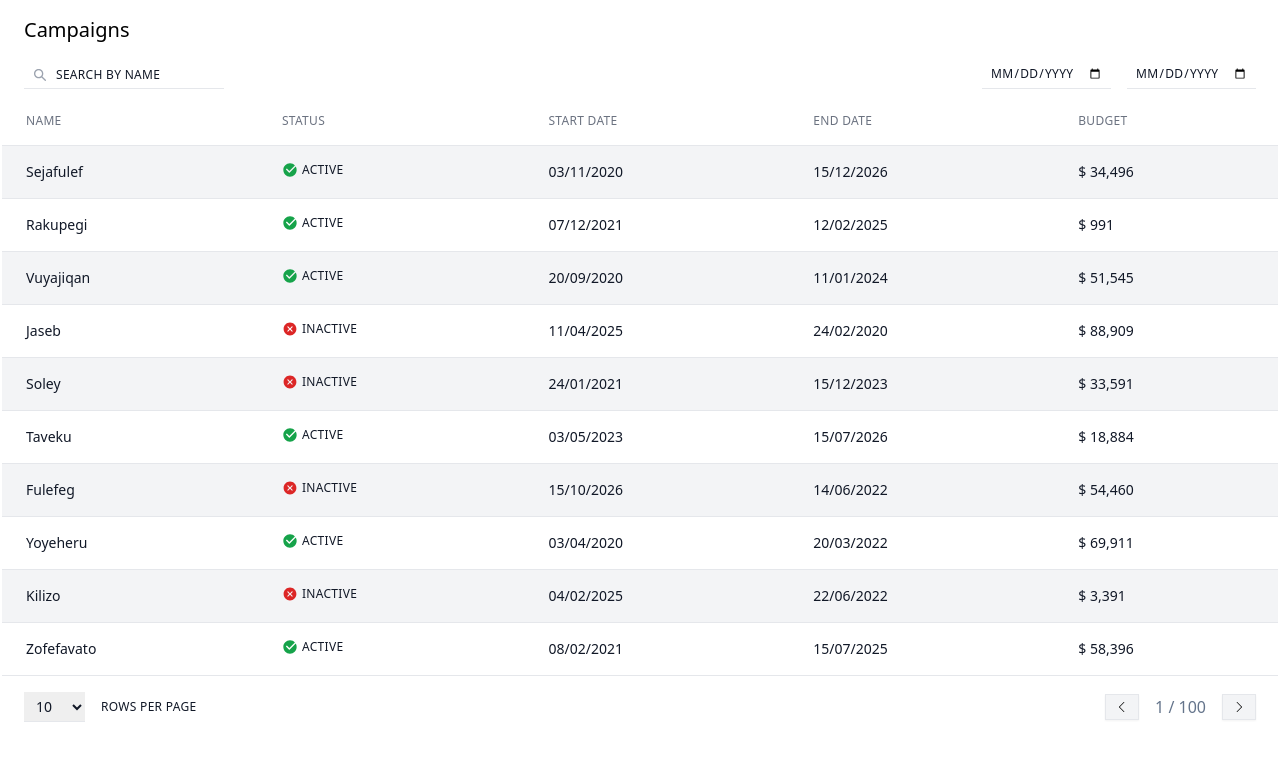
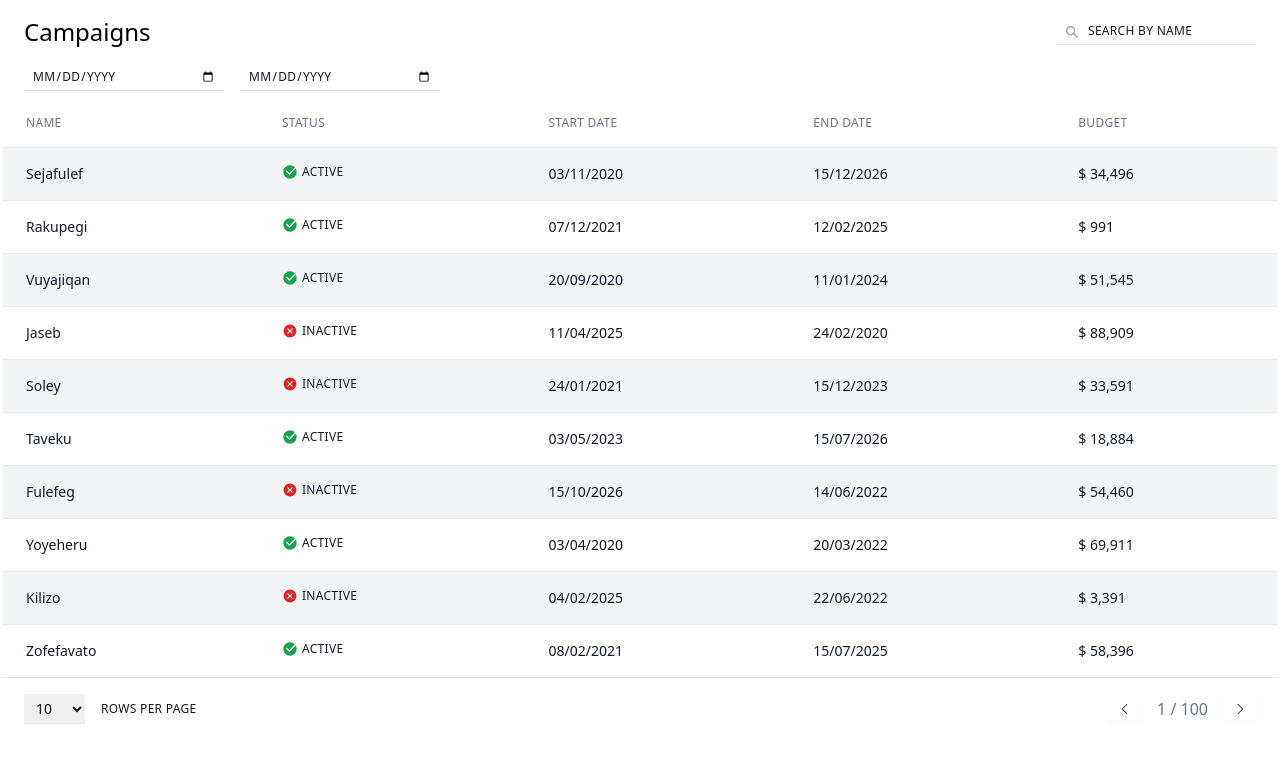
Before and after one commit to B00MParry/kingmaker, a React (Vite) app: page / in a window 1280 px wide. Shown: the top 762 px of the page. Built offline with nearby package versions, Linux system fonts and the light colour scheme.

Commit message:
fix: adjusts styling for filter and pagination

```diff
--- a/src/components/Filters.tsx
+++ b/src/components/Filters.tsx
@@ -12,11 +12,14 @@ export const Filters = () => {
         updatePagination((pagination) => ({ ...pagination, page: 1 }));
     }
 
-    console.log(dates)
+    return (
+        <div className="px-6">
+            <div className="flex py-4 justify-between">
+                <h1 className="text-2xl">
+                    Campaigns
+                </h1>
+                <div className="relative">
 
-    return (
-        <div className="sm:flex sm:justify-between px-6">
-            <div className="relative">
                     <svg
                         className="h-4 w-4 fill-gray-400 absolute top-1/2 left-2 -translate-y-1/2"
                         viewBox="0 0 24 24"
@@ -29,6 +32,8 @@ export const Filters = () => {
                     </svg>
                     <input type="search" value={search} onChange={handleSearch} className="max-w-[200px] w-full border-b outline-none text-gray-900 placeholder:text-gray-900 text-sm focus:ring-blue-500 focus:border-blue-500 placeholder:text-xs placeholder:font-medium placeholder:uppercase placeholder:tracking-wide block px-2 py-1 pl-8" placeholder="Search by name"></input>
                 </div>
+            </div>
+
             <div className="flex">
                 <input onChange={(e) => updateDates({ ...dates, startDate: e.currentTarget.value ? formatInputDate(e.currentTarget.value) : '' })} placeholder="lol" max={dates.endDate && dates.endDate} type="date" className="max-w-[200px] w-full border-b outline-none text-gray-900 mr-4 focus:ring-blue-500 focus:border-blue-500 text-xs font-medium uppercase tracking-wide block px-2 py-1" />
                 <input onChange={(e) => updateDates({ ...dates, endDate: e.currentTarget.value ? formatInputDate(e.currentTarget.value) : '' })} min={dates.startDate && dates.startDate} type="date" className="max-w-[200px] w-full border-b outline-none text-gray-900 text-sm focus:ring-blue-500 focus:border-blue-500 text-xs font-medium uppercase tracking-wide block px-2 py-1" />
--- a/src/components/Pagination.tsx
+++ b/src/components/Pagination.tsx
@@ -19,7 +19,7 @@ export default function Pagination() {
     }
 
     return (
-        <div className="flex justify-between px-6 pt-2 pb-6">
+        <div className="flex justify-between items-center px-6 pt-2 pb-6">
             <div className="flex items-center">
                 <select onChange={(e) => updatePagination({ page: 1, limit: Number(e.currentTarget.value) })} className="max-w-[100px] cursor-pointer outline-none border-b text-gray-900 text-sm focus:ring-blue-500 focus:border-blue-500 block px-2 py-1">
                     <option value={10}>10</option>
@@ -32,7 +32,7 @@ export default function Pagination() {
 
             <div className="flex items-center justify-end">
                 <div className="flex justify-center items-center space-x-4">
-                    <div onClick={prevPage} className="flex align-items border bg-gray-100 px-2 py-1 text-3xl leading-6 text-slate-400 transition hover:bg-gray-200 hover:text-slate-500 cursor-pointer shadow-sm">
+                    <div onClick={prevPage} className="flex align-items px-2 py-1 text-3xl leading-6 text-slate-400 transition hover:text-slate-500 cursor-pointer shadow-sm">
                         <svg
                             className="w-4 h-4 text-gray-400 inline"
                             viewBox="0 0 1024 1024"
@@ -46,7 +46,7 @@ export default function Pagination() {
                         </svg>
                     </div>
                     <div className="text-slate-500">{pagination.page} / {lastPage}</div>
-                    <div onClick={nextPage} className="flex align-items border bg-gray-100 px-2 py-1 text-3xl leading-6 text-slate-400 transition hover:bg-gray-200 hover:text-slate-500 cursor-pointer shadow-sm">
+                    <div onClick={nextPage} className="flex align-items px-2 py-1 text-3xl leading-6 text-slate-400 transition hover:text-slate-500 cursor-pointer shadow-sm">
                         <svg
                             className="w-4 h-4 text-gray-400 inline"
                             viewBox="0 0 1024 1024"
--- a/src/pages/Home.tsx
+++ b/src/pages/Home.tsx
@@ -51,9 +51,6 @@ export const Home = () => {
 
     return (
         <div>
-            <h1 className="px-6 py-4 inline-block min-w-full text-xl">
-                Campaigns
-            </h1>
             <Filters />
             <Table />
             <Pagination />
```
Lines whose indentation alone changed are shown as unchanged.
